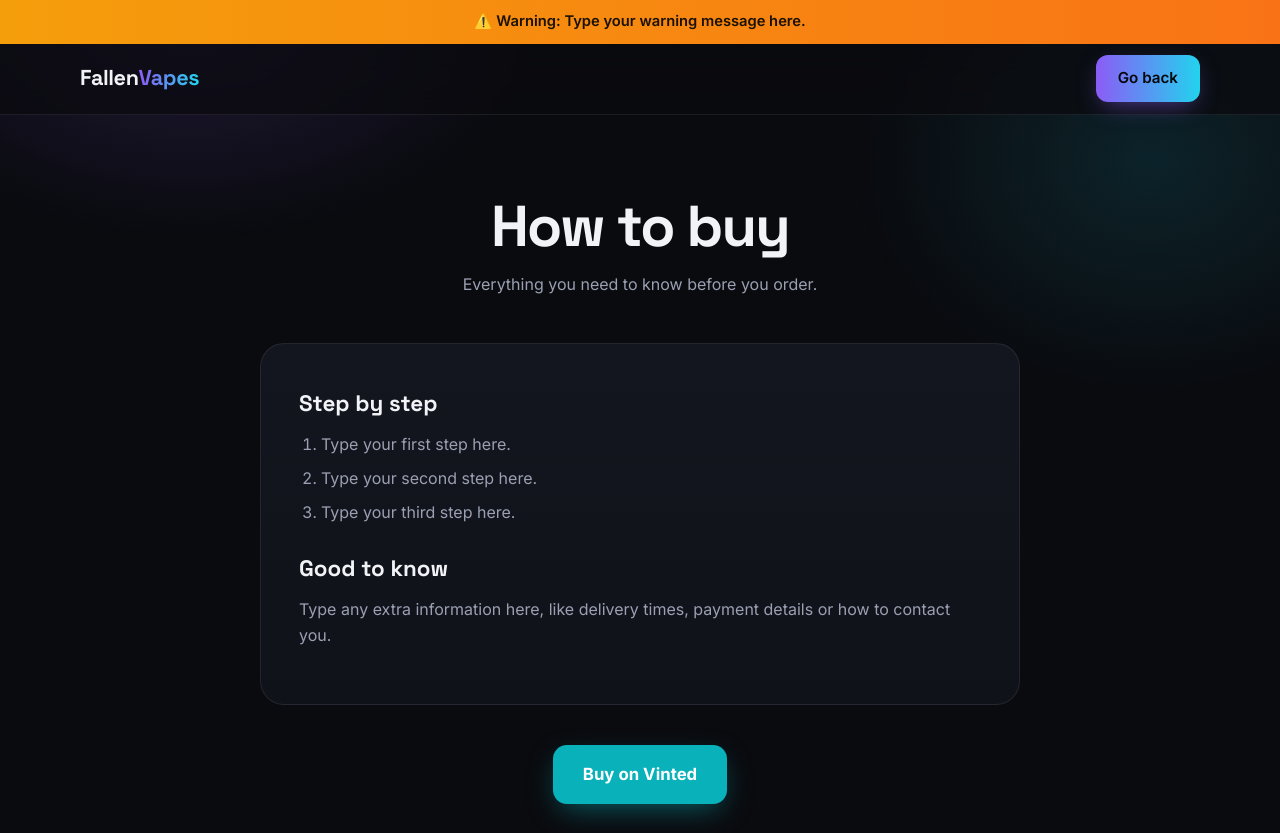
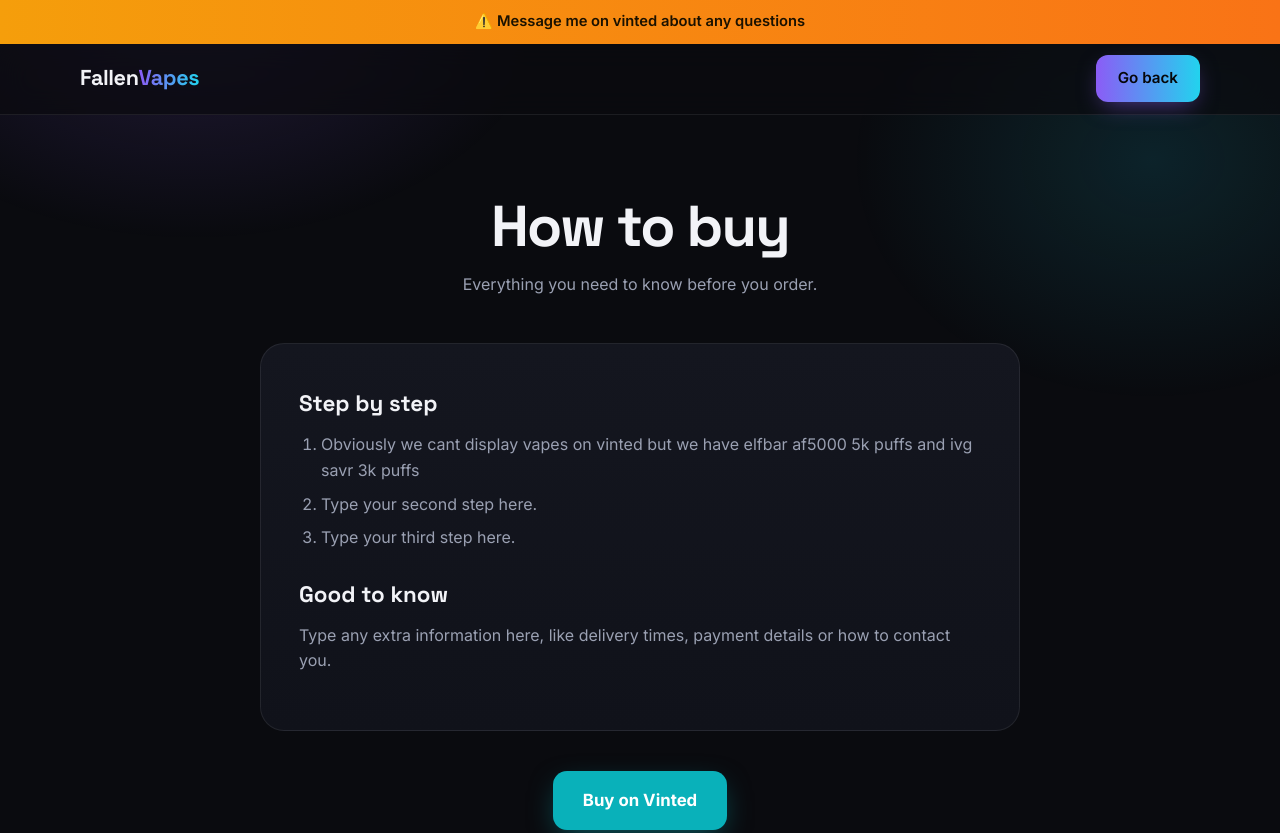
Before and after one commit to fallenmeow/fallenmeow.github.io, a plain HTML site: page how-to-buy.html in a window 1280 px wide. Shown: the top 833 px of the page. Drawn offline with Linux system fonts and the light colour scheme.

Commit message:
Update how-to-buy.html

```diff
--- a/how-to-buy.html
+++ b/how-to-buy.html
@@ -17,7 +17,7 @@
      WARNING BANNER – change the text between the tags below.
      To remove the banner completely, delete the whole line.
      ============================================================ -->
-<div class="banner">⚠️ Warning: Type your warning message here.</div>
+<div class="banner">⚠️ Message me on vinted about any questions</div>
 
 <header class="nav">
   <div class="container nav-inner">
@@ -42,7 +42,7 @@
 
         <h2>Step by step</h2>
         <ol>
-          <li>Type your first step here.</li>
+          <li>Obviously we cant display vapes on vinted but we have elfbar af5000 5k puffs and ivg savr 3k puffs</li>
           <li>Type your second step here.</li>
           <li>Type your third step here.</li>
         </ol>
```
